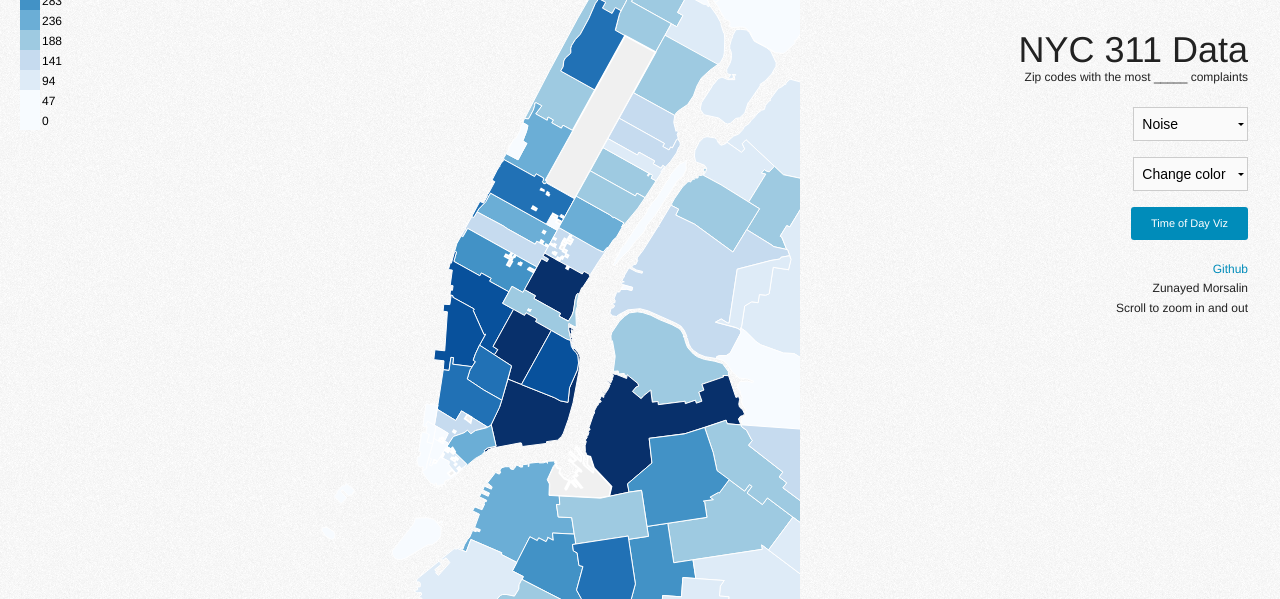
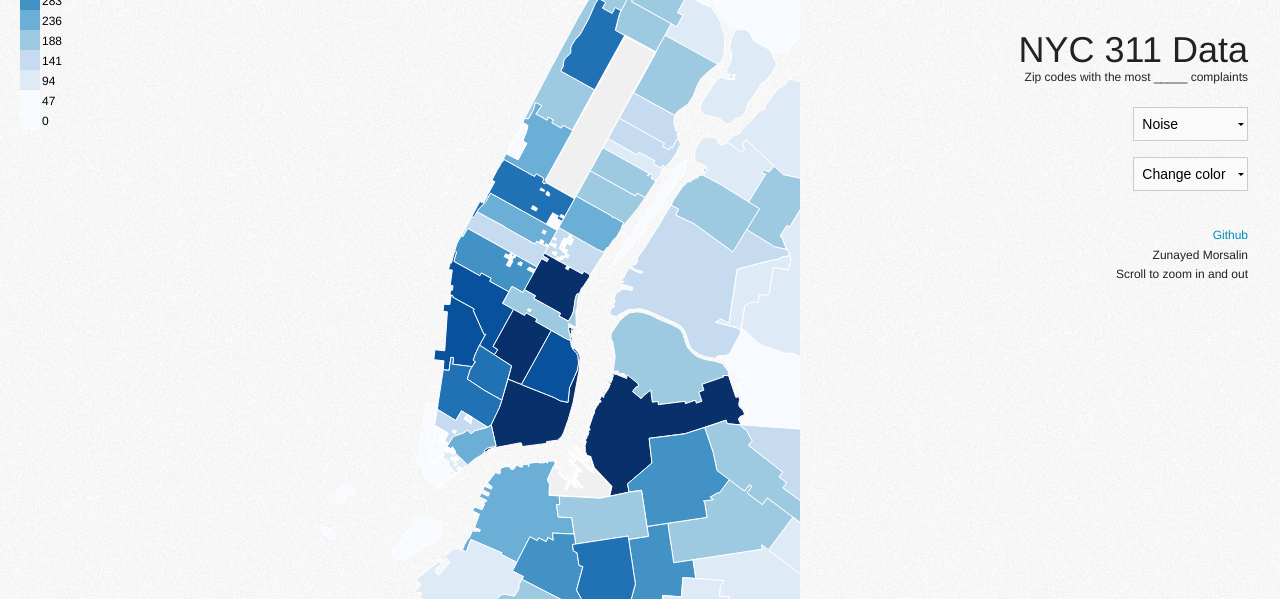
Before and after one commit to zunayed/noisyNYC, a Flask app: page / in a window 1280 px wide. Shown: the top 599 px of the page. Run offline with Flask 2, Linux system fonts and the light colour scheme; some libraries are stand-ins or nearby versions.

Commit message:
minor html change

```diff
--- a/static/maps.js
+++ b/static/maps.js
@@ -212,7 +212,6 @@ var lookupTime = function(zip) {
 
     d3.tsv("static/data/time.tsv",
       function(d) {
-      	console.log(d)
         return {
           day: +d.day,
           hour: +d.hour,
--- a/templates/home.html
+++ b/templates/home.html
@@ -43,7 +43,7 @@
     </div>
 
 	<p class="mapSubtext">
-        <a href="#test" data-reveal-id="myModal" class="radius button tiny">Time of Day Viz</a>
+        <!-- <a href="#test" data-reveal-id="myModal" class="radius button tiny">Time of Day Viz</a> -->
         <br />
         <a href="https://github.com/zunayed/noisyNYC">Github</a>
     	<br />
```
